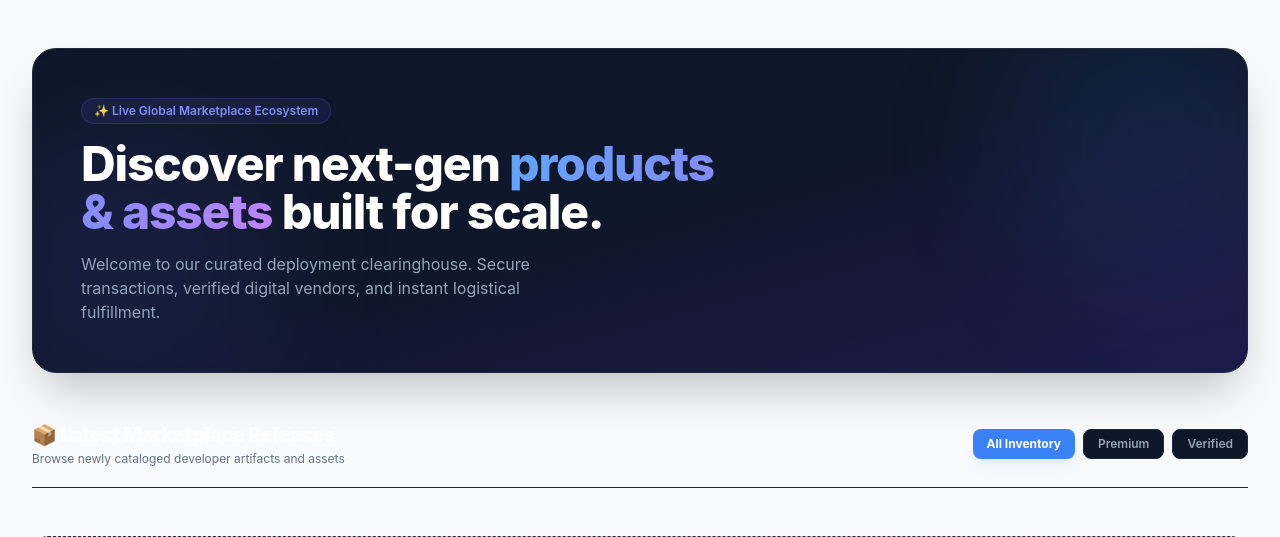
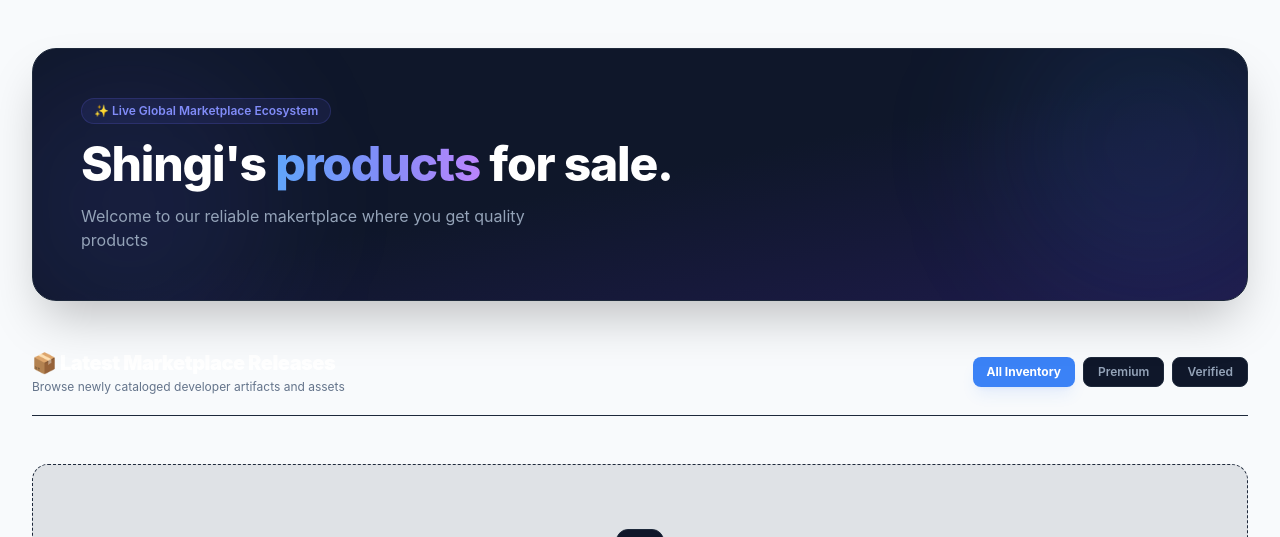
Before and after one commit to munyaradzi-ops/marketingplace, a Django app: page / in a window 1280 px wide. Shown: the part 65-602 px from the top of the page. Run offline with Django 5.2, Linux system fonts and the light colour scheme; data that the repository does not hold is empty; some libraries are stand-ins or nearby versions.

Commit message:
Update index.html

```diff
--- a/core/templates/core/index.html
+++ b/core/templates/core/index.html
@@ -16,10 +16,10 @@
                 ✨ Live Global Marketplace Ecosystem
             </span>
             <h1 class="text-4xl md:text-5xl font-extrabold text-white tracking-tight leading-tight">
-                Discover next-gen <span class="bg-gradient-to-r from-blue-400 via-indigo-400 to-purple-400 bg-clip-text text-transparent">products & assets</span> built for scale.
+                Shingi's <span class="bg-gradient-to-r from-blue-400 via-indigo-400 to-purple-400 bg-clip-text text-transparent">products </span>  for sale.
             </h1>
             <p class="text-sm md:text-base text-slate-400 max-w-lg leading-relaxed">
-                Welcome to our curated deployment clearinghouse. Secure transactions, verified digital vendors, and instant logistical fulfillment.
+                Welcome to our reliable makertplace where you get quality products
             </p>
         </div>
     </section>
```
